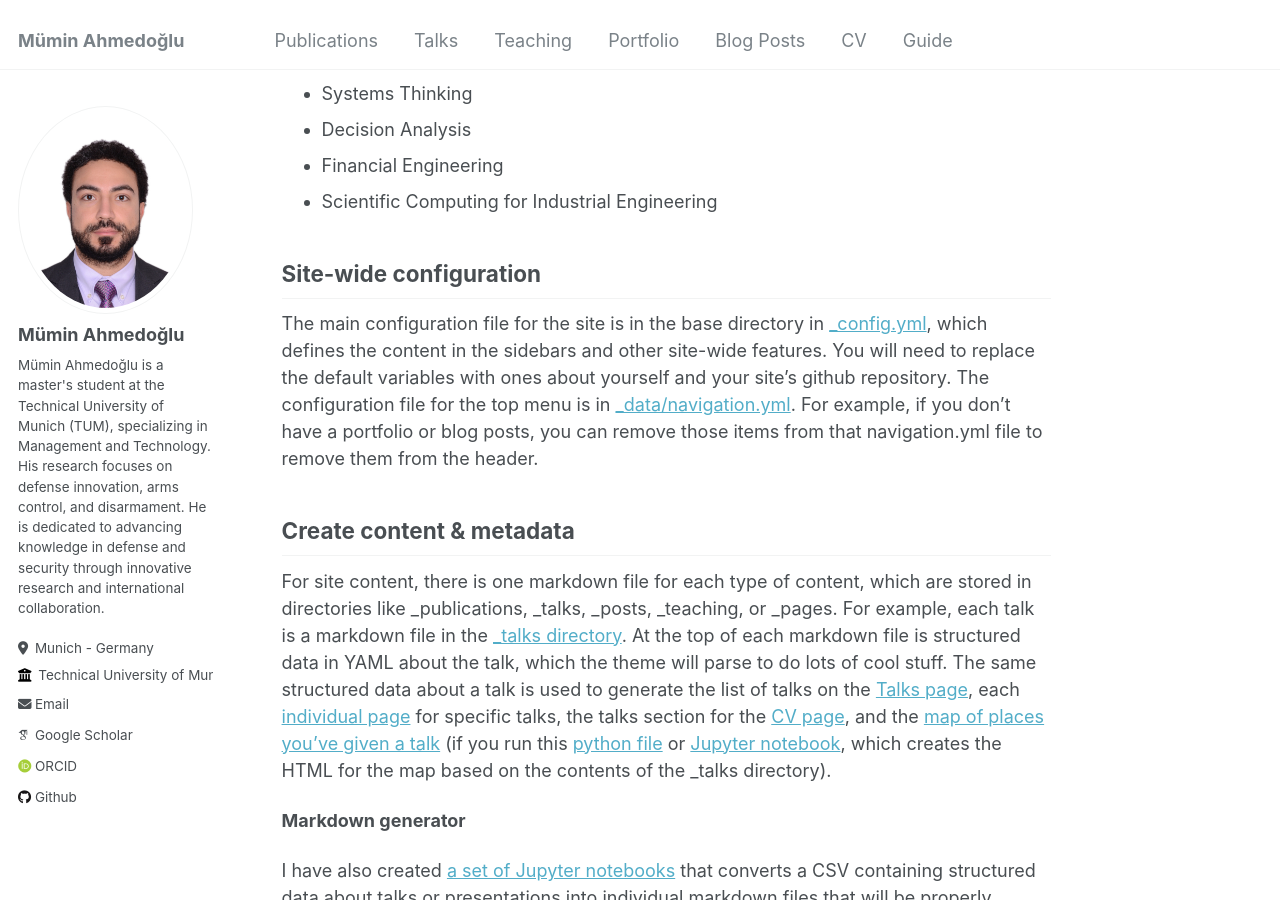
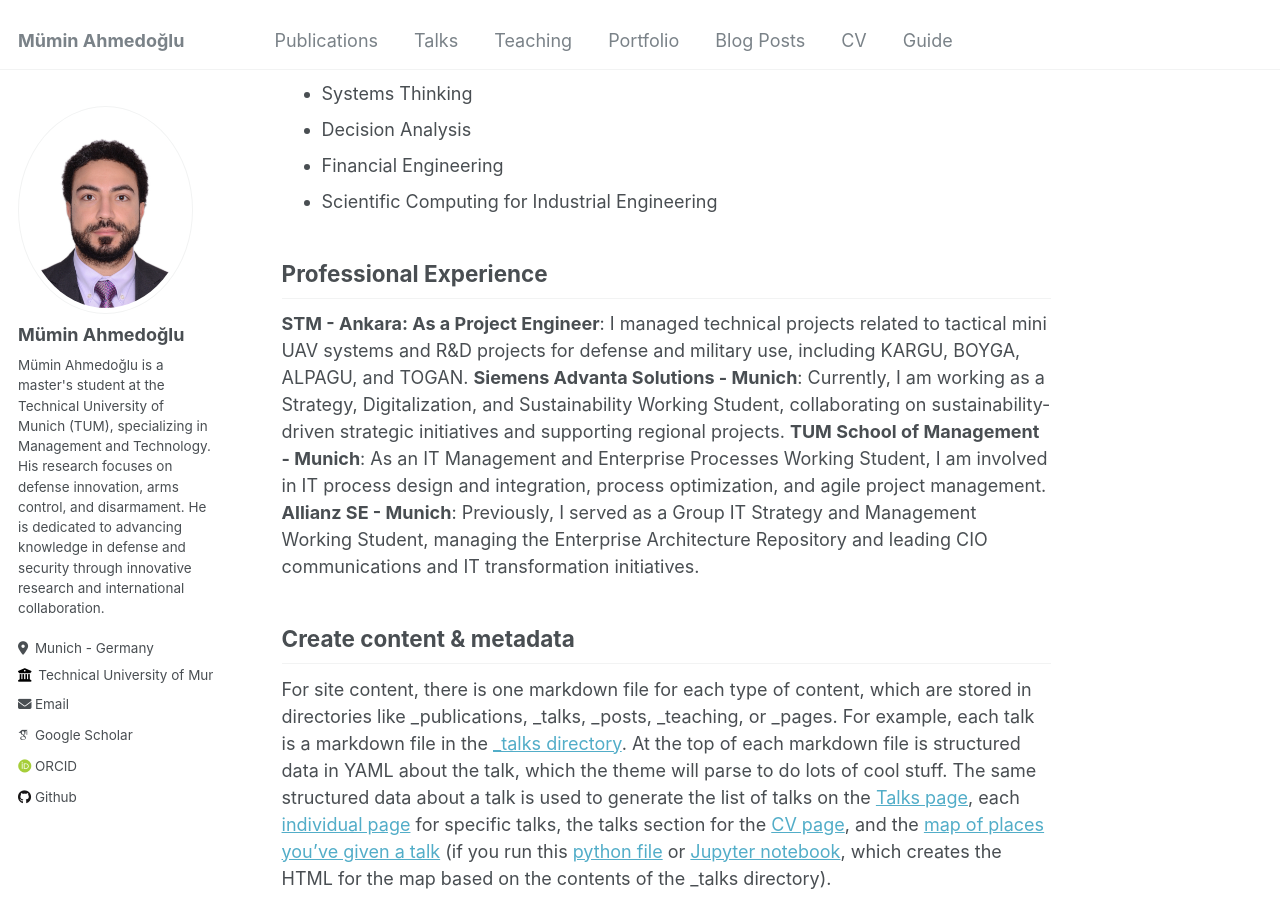
Before and after one commit to ahmedoglu/ahmedoglu.github.io, a Jekyll site: the page built from _pages/about.md, in a window 1280 px wide and 900 px high, scrolled down 2858 px. Built offline with Jekyll 4.4.1, drawn with Linux system fonts in a browser that asks for light colours; some web fonts are replaced.

Commit message:
Update about.md

```diff
--- a/_pages/about.md
+++ b/_pages/about.md
@@ -72,9 +72,12 @@ During my studies, I have taken several relevant courses, including:
 - Financial Engineering
 - Scientific Computing for Industrial Engineering
 
-Site-wide configuration
+Professional Experience
 ------
-The main configuration file for the site is in the base directory in [_config.yml](https://github.com/academicpages/academicpages.github.io/blob/master/_config.yml), which defines the content in the sidebars and other site-wide features. You will need to replace the default variables with ones about yourself and your site's github repository. The configuration file for the top menu is in [_data/navigation.yml](https://github.com/academicpages/academicpages.github.io/blob/master/_data/navigation.yml). For example, if you don't have a portfolio or blog posts, you can remove those items from that navigation.yml file to remove them from the header.
+**STM - Ankara: As a Project Engineer**: I managed technical projects related to tactical mini UAV systems and R&D projects for defense and military use, including KARGU, BOYGA, ALPAGU, and TOGAN.
+**Siemens Advanta Solutions - Munich**: Currently, I am working as a Strategy, Digitalization, and Sustainability Working Student, collaborating on sustainability-driven strategic initiatives and supporting regional projects.
+**TUM School of Management - Munich**: As an IT Management and Enterprise Processes Working Student, I am involved in IT process design and integration, process optimization, and agile project management.
+**Allianz SE - Munich**: Previously, I served as a Group IT Strategy and Management Working Student, managing the Enterprise Architecture Repository and leading CIO communications and IT transformation initiatives.
 
 Create content & metadata
 ------
```
